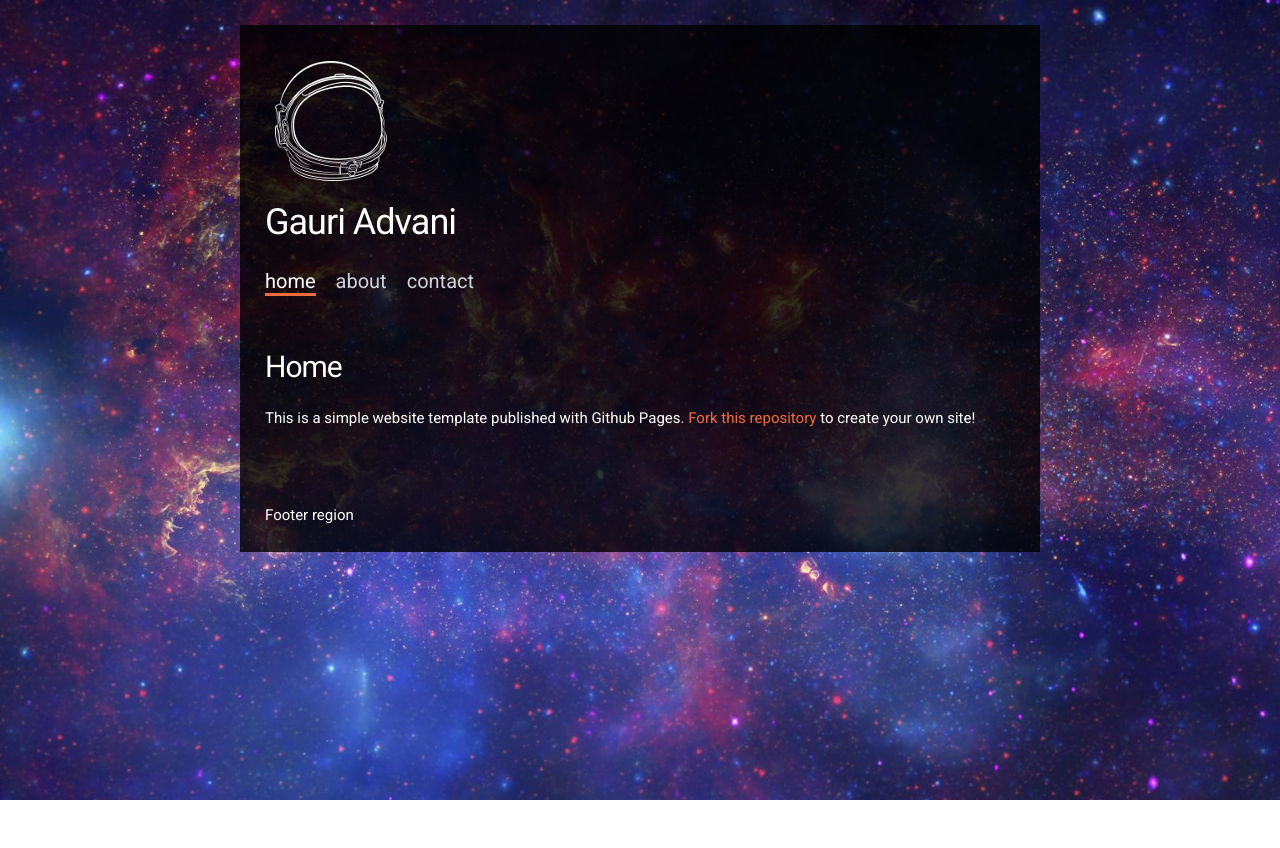
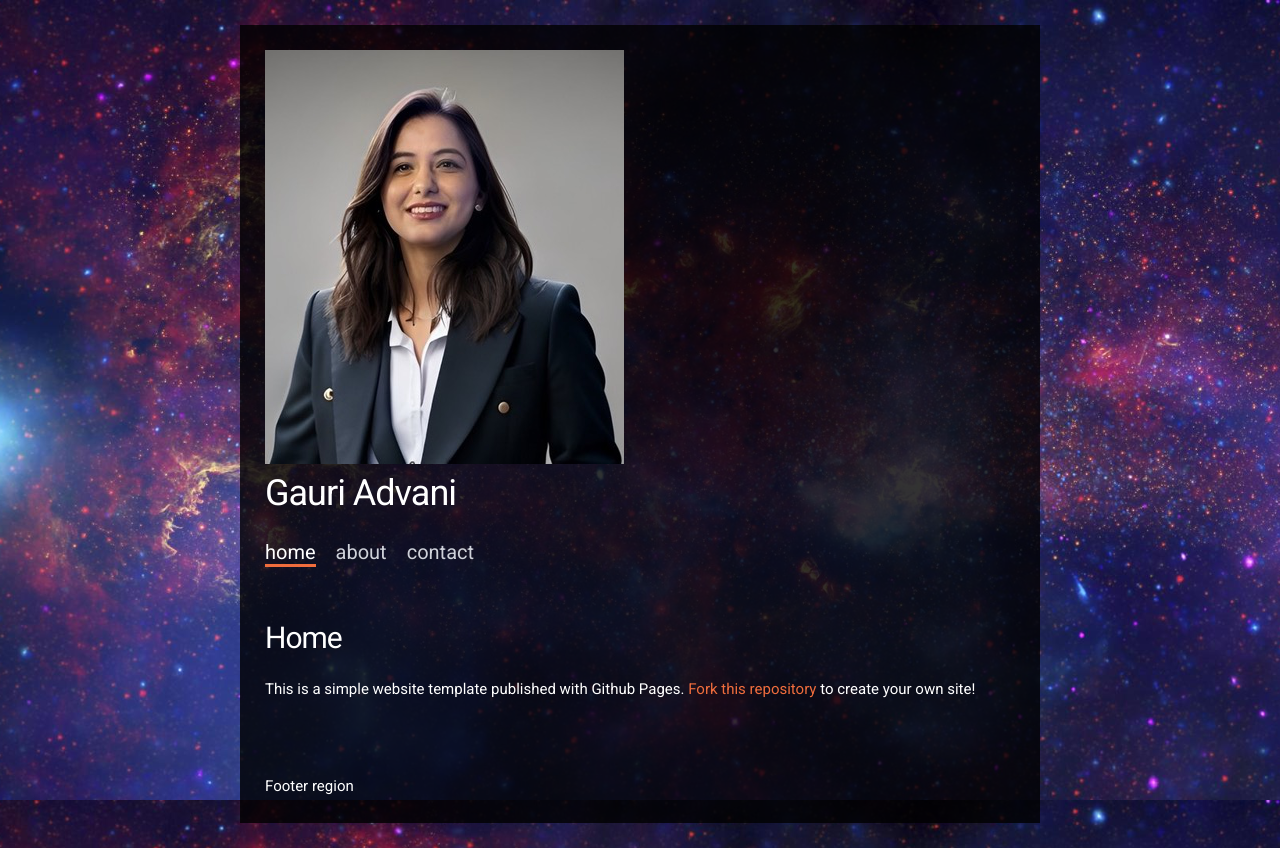
Before and after one commit to gauriadvani20/gauriadvani.github.io, a plain HTML site: page index.html in a window 1280 px wide. Before the commit the page ends 800 px from the top, so only its background shows below. Drawn offline with nearby package versions, Linux system fonts and the light colour scheme.

Commit message:
Update index.html

```diff
--- a/index.html
+++ b/index.html
@@ -28,7 +28,7 @@
   <body>
 
     <header id="header">
-      <img src="logo.png">
+      <img src="Profile.png">
       <h1>Gauri Advani</h1>
 
       <!-- Menu link fragment #id should match a div id. Example: <a href="#home"> links to <div id="home"></div>  -->
```
